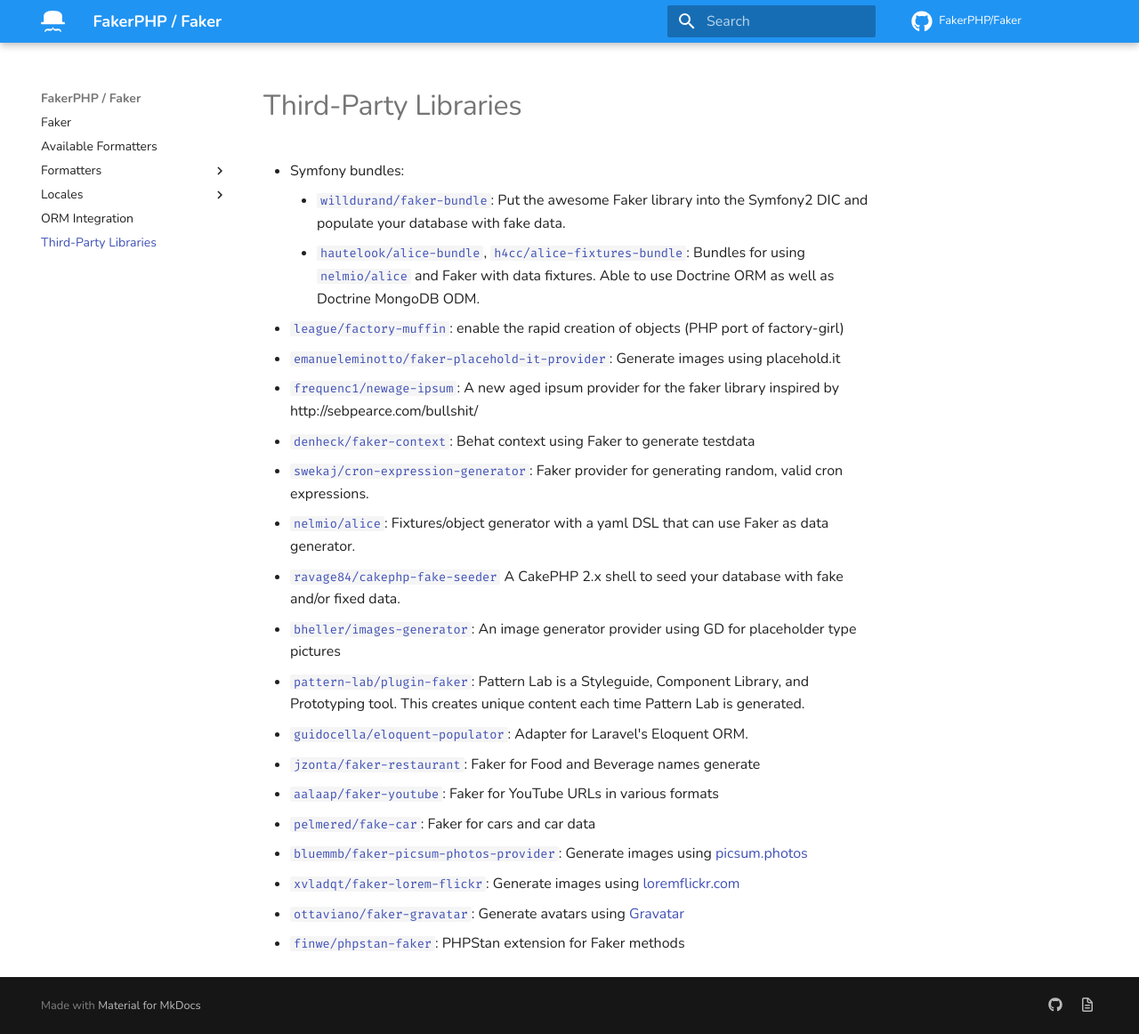
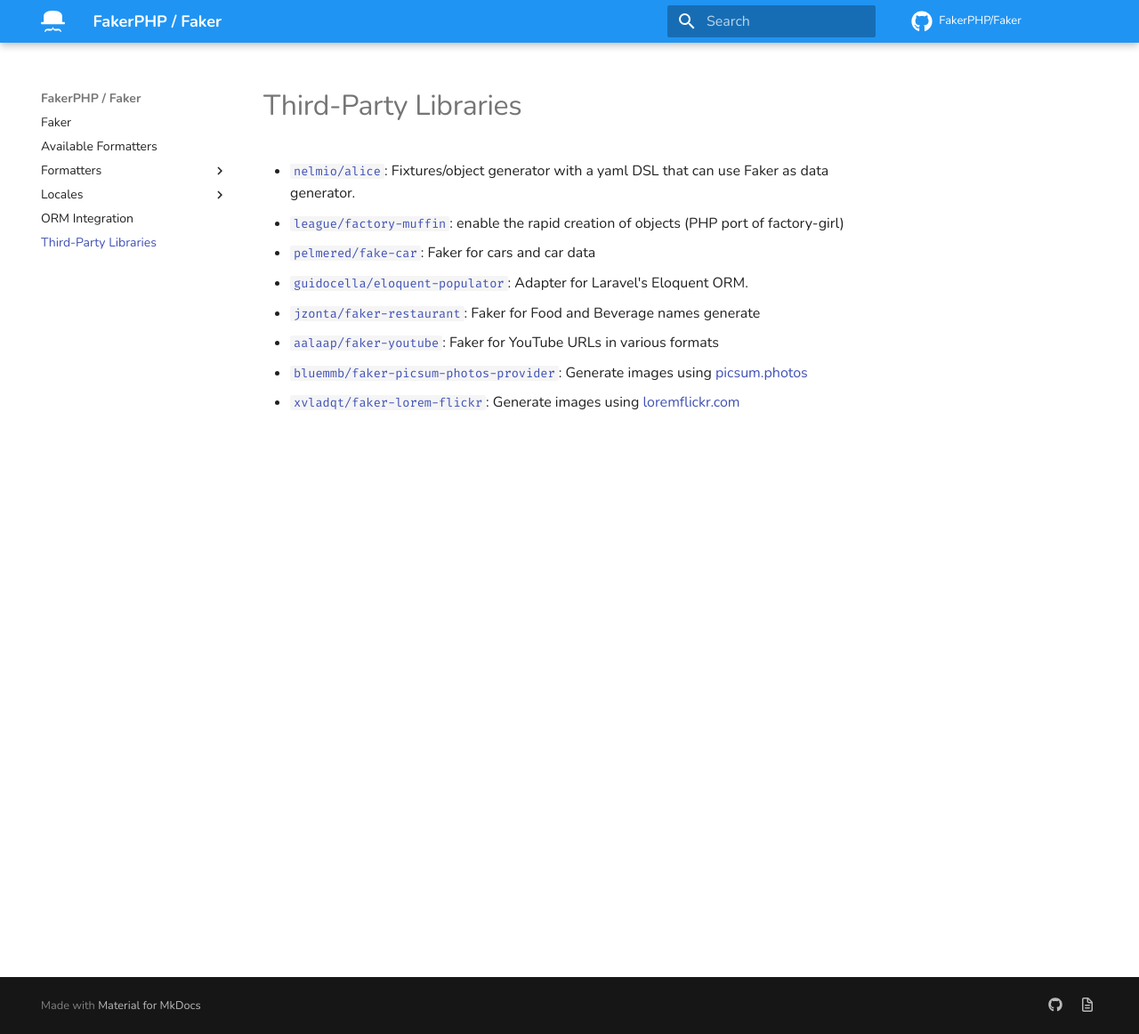
Before and after one commit to FakerPHP/fakerphp.github.io, an MkDocs documentation site: the page built from docs/third-party.md, in a window 1280 px wide and 1162 px high. Shown: the whole window at 89% size. Built offline with MkDocs 1.6.1 and Material for MkDocs 9.7.7, drawn with Linux system fonts in a browser that asks for light colours; nearby versions of some CDN libraries; comment, search, counter and statistics services are not loaded.

Commit message:
Purge third-party providers (#54)

```diff
--- a/docs/third-party.md
+++ b/docs/third-party.md
@@ -1,22 +1,10 @@
 # Third-Party Libraries
 
-- Symfony bundles:
-    - [`willdurand/faker-bundle`](https://github.com/willdurand/BazingaFakerBundle): Put the awesome Faker library into the Symfony2 DIC and populate your database with fake data.
-    - [`hautelook/alice-bundle`](https://github.com/hautelook/AliceBundle), [`h4cc/alice-fixtures-bundle`](https://github.com/h4cc/AliceFixturesBundle): Bundles for using [`nelmio/alice`](https://packagist.org/packages/nelmio/alice) and Faker with data fixtures. Able to use Doctrine ORM as well as Doctrine MongoDB ODM.
+- [`nelmio/alice`](https://github.com/nelmio/alice): Fixtures/object generator with a yaml DSL that can use Faker as data generator.
 - [`league/factory-muffin`](https://github.com/thephpleague/factory-muffin): enable the rapid creation of objects (PHP port of factory-girl)
-- [`emanueleminotto/faker-placehold-it-provider`](https://github.com/EmanueleMinotto/PlaceholdItProvider): Generate images using placehold.it
-- [`frequenc1/newage-ipsum`](https://github.com/frequenc1/newage-ipsum): A new aged ipsum provider for the faker library inspired by http://sebpearce.com/bullshit/
-- [`denheck/faker-context`](https://github.com/denheck/faker-context): Behat context using Faker to generate testdata
-- [`swekaj/cron-expression-generator`](https://github.com/swekaj/CronExpressionGenerator): Faker provider for generating random, valid cron expressions.
-- [`nelmio/alice`](https://github.com/nelmio/alice): Fixtures/object generator with a yaml DSL that can use Faker as data generator.
-- [`ravage84/cakephp-fake-seeder`](https://github.com/ravage84/cakephp-fake-seeder) A CakePHP 2.x shell to seed your database with fake and/or fixed data.
-- [`bheller/images-generator`](https://github.com/bruceheller/images-generator): An image generator provider using GD for placeholder type pictures
-- [`pattern-lab/plugin-faker`](https://github.com/pattern-lab/plugin-php-faker): Pattern Lab is a Styleguide, Component Library, and Prototyping tool. This creates unique content each time Pattern Lab is generated.
+- [`pelmered/fake-car`](https://github.com/pelmered/fake-car): Faker for cars and car data
 - [`guidocella/eloquent-populator`](https://github.com/guidocella/eloquent-populator): Adapter for Laravel's Eloquent ORM.
 - [`jzonta/faker-restaurant`](https://github.com/jzonta/FakerRestaurant): Faker for Food and Beverage names generate
 - [`aalaap/faker-youtube`](https://github.com/aalaap/faker-youtube): Faker for YouTube URLs in various formats
-- [`pelmered/fake-car`](https://github.com/pelmered/fake-car): Faker for cars and car data
 - [`bluemmb/faker-picsum-photos-provider`](https://github.com/bluemmb/Faker-PicsumPhotos): Generate images using [picsum.photos](http://picsum.photos/)
 - [`xvladqt/faker-lorem-flickr`](https://github.com/xvladxtremal/Faker-LoremFlickr): Generate images using [loremflickr.com](http://loremflickr.com/)
-- [`ottaviano/faker-gravatar`](https://github.com/ottaviano/faker-gravatar): Generate avatars using [Gravatar](https://en.gravatar.com/site/implement/images/)
-- [`finwe/phpstan-faker`](https://github.com/finwe/phpstan-faker): PHPStan extension for Faker methods
```
